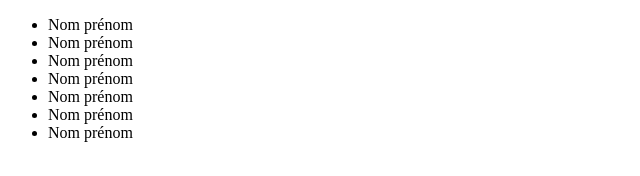
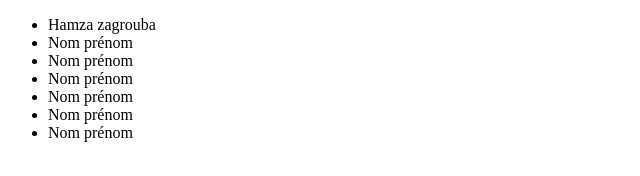
Before and after one commit to jaberJamila/laravel, a plain HTML site: page index.html in a window 1280 px wide. Shown: the full height of the page, 0-640 px from the left. Drawn offline with Linux system fonts and the light colour scheme.

Commit message:
j'ai ajouté mon nom et prénom

```diff
--- a/index.html
+++ b/index.html
@@ -8,7 +8,7 @@
 </head>
 <body>
   <ul>
-      <li>Nom prénom </li>
+      <li>Hamza zagrouba </li>
       <li>Nom prénom </li>
       <li>Nom prénom </li>
       <li>Nom prénom </li>
```
